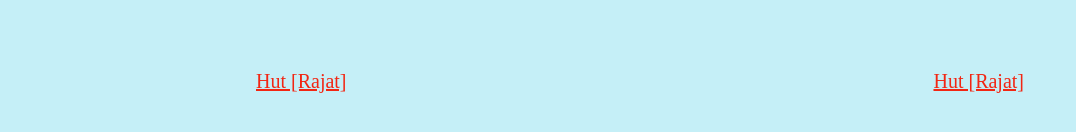
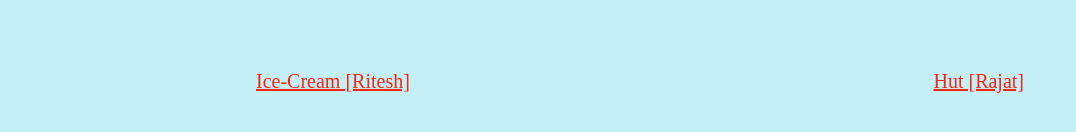
Before and after one commit to MozUnicorn/MozUnicorn-s-VirtualDay, a plain HTML site: page index.html in a window 1280 px wide. Shown: the part 570-702 px from the top of the page, without its empty margins (0-1076 px from the left). Drawn offline with Linux system fonts and the light colour scheme.

Commit message:
link fix

```diff
--- a/index.html
+++ b/index.html
@@ -23,7 +23,7 @@
  </center>
 
  <center style="position:fixed;top:80%;left:20%;font-family:Eras ITC;font-size:20px;color:#F22613;">
- <a style="color:#F22613;" target="_blank" href="http://mozunicorn.github.io/MozUnicorn-s-VirtualDay/ice-cream.html">Hut [Rajat]</a>
+ <a style="color:#F22613;" target="_blank" href="http://mozunicorn.github.io/MozUnicorn-s-VirtualDay/ice-cream.html">Ice-Cream [Ritesh]</a>
 </center>
 
 </body>
```
